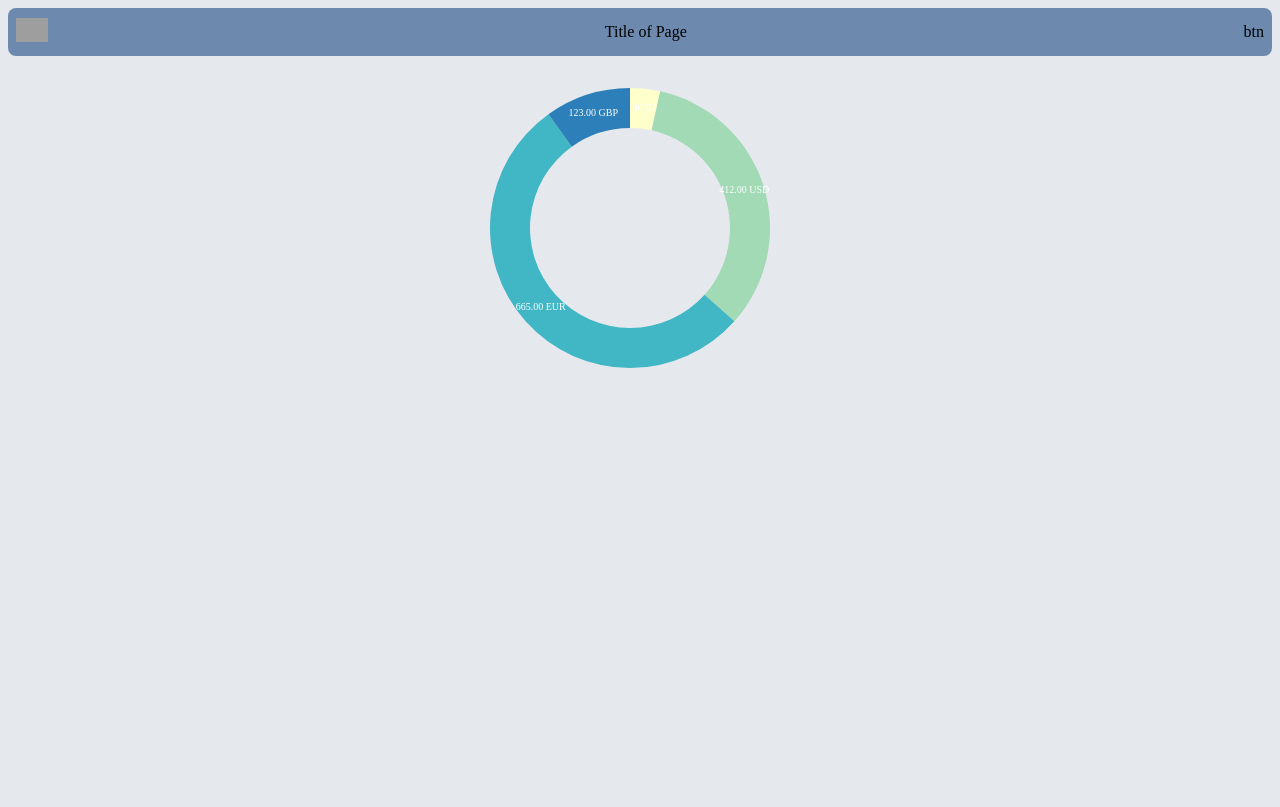
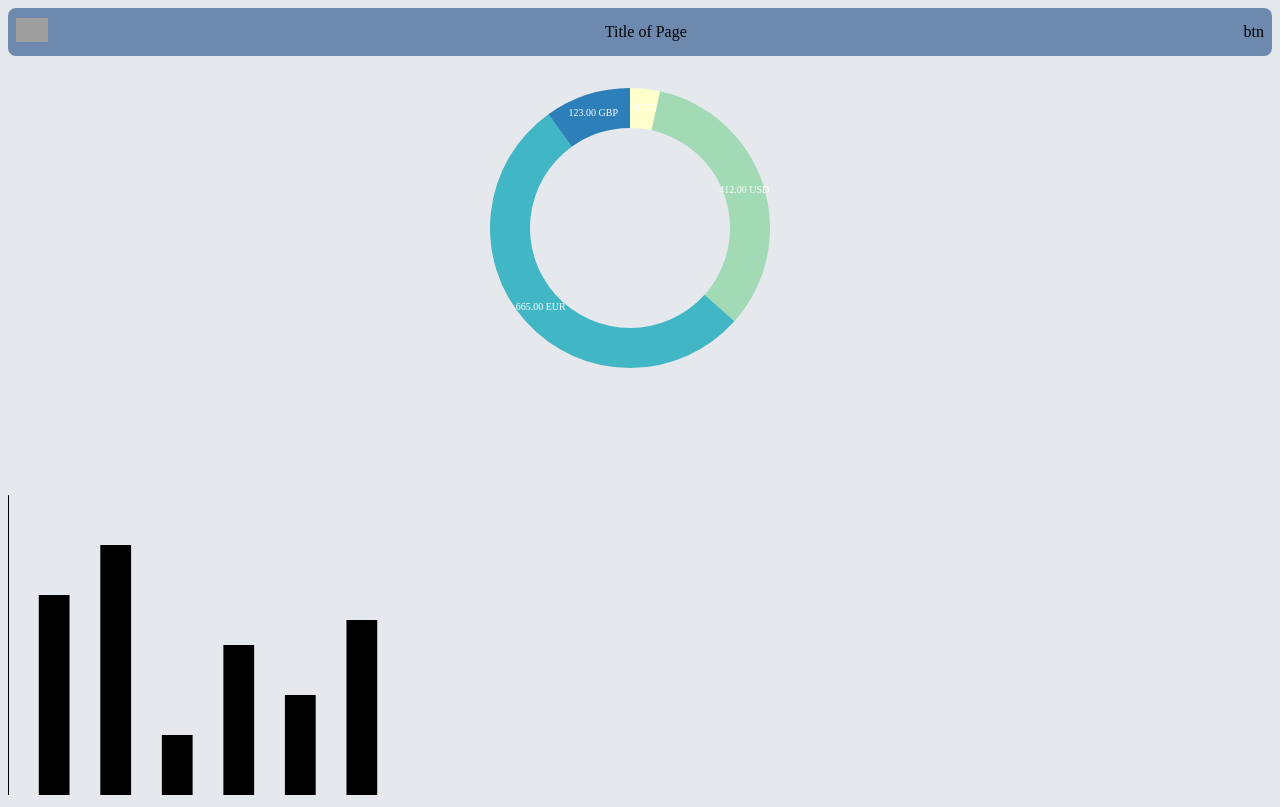
Before and after one commit to BrianKendalBucek/budgie, a React (Create React App) app: page /category in a window 1280 px wide. Built offline with nearby package versions, Linux system fonts and the light colour scheme; grey boxes are pictures that could not be loaded.

Commit message:
got bar to show via CategGraph

```diff
--- a/src/components/CategGraph/CategGraph.js
+++ b/src/components/CategGraph/CategGraph.js
@@ -1,6 +1,6 @@
 import { useState } from "react";
 import Header from "../Header/Header";
-import { Pie } from "../PieChart/PieChart";
+import { Pie, Bar } from "../PieChart/PieChart";
 import './CategGraph.scss';
 
 
@@ -22,6 +22,9 @@ export function CategGraph (){
           outerRadius={140}
         />
       </div>
+      <div>
+        <Bar />
+      </div>
 
     </div>
   )
```
